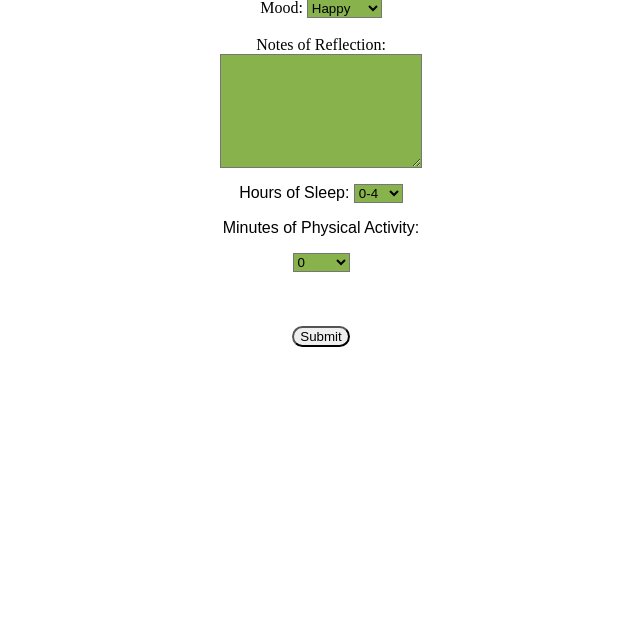
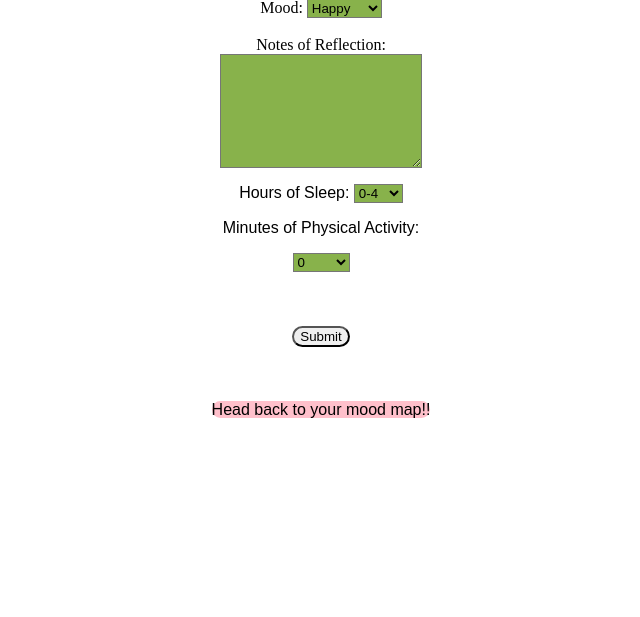
Before and after one commit to seehamrun/CodingCrew, a Python web app: template templates/userInputPage.html in a window 1280 px wide; the page is wider, and only the part inside the window is pictured. Shown: the part 160-777 px from the top of that part, without its empty margins (407-1047 px from the left). Run offline with Jinja, Linux system fonts and the light colour scheme; the template is opened without the code that fills it, so the values that code supplies are empty.

Commit message:
Link back to MoodMap inside of dailyLog

```diff
--- a/templates/userInputPage.html
+++ b/templates/userInputPage.html
@@ -59,7 +59,7 @@
     <br>
 
   </form>
-
+<a id='linkMoodMap' href="/">Head back to your mood map!!</a>
   <!-- <script type="text/javascript" src="/static/script.js"> </script> -->
 </body>
 
```
